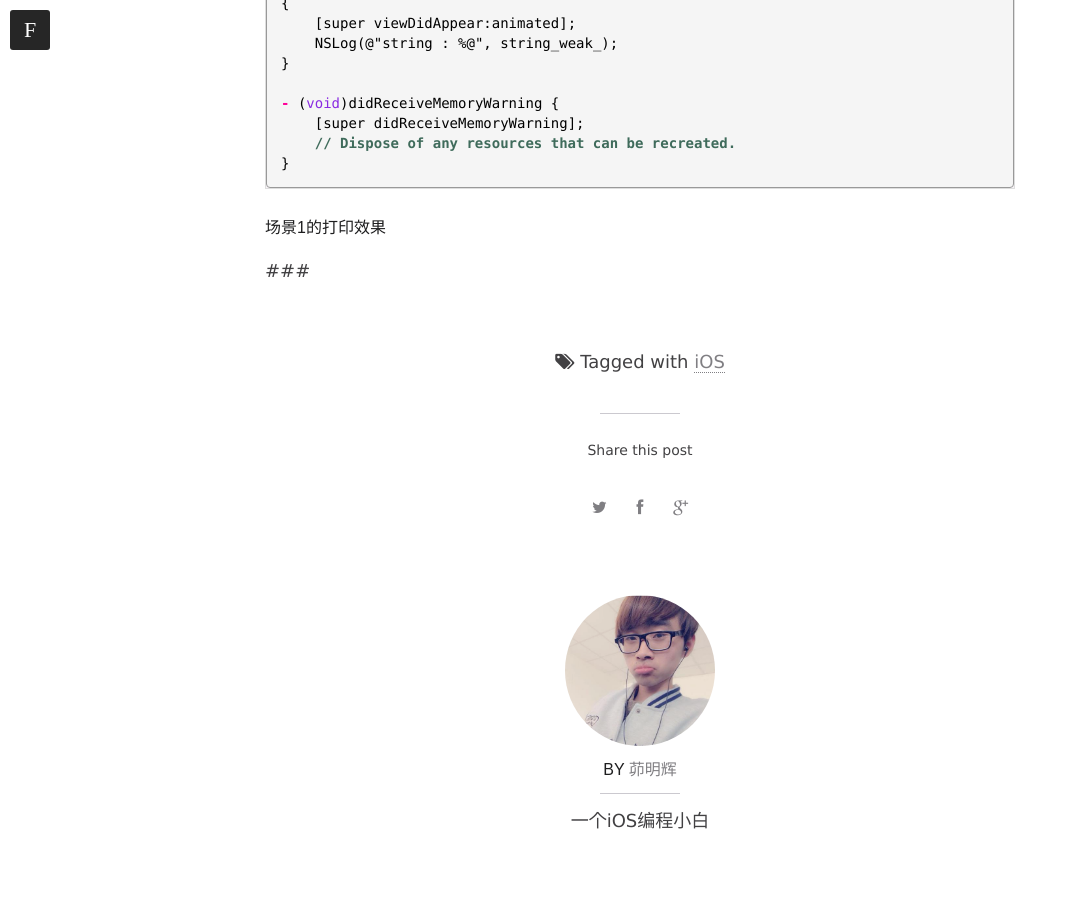
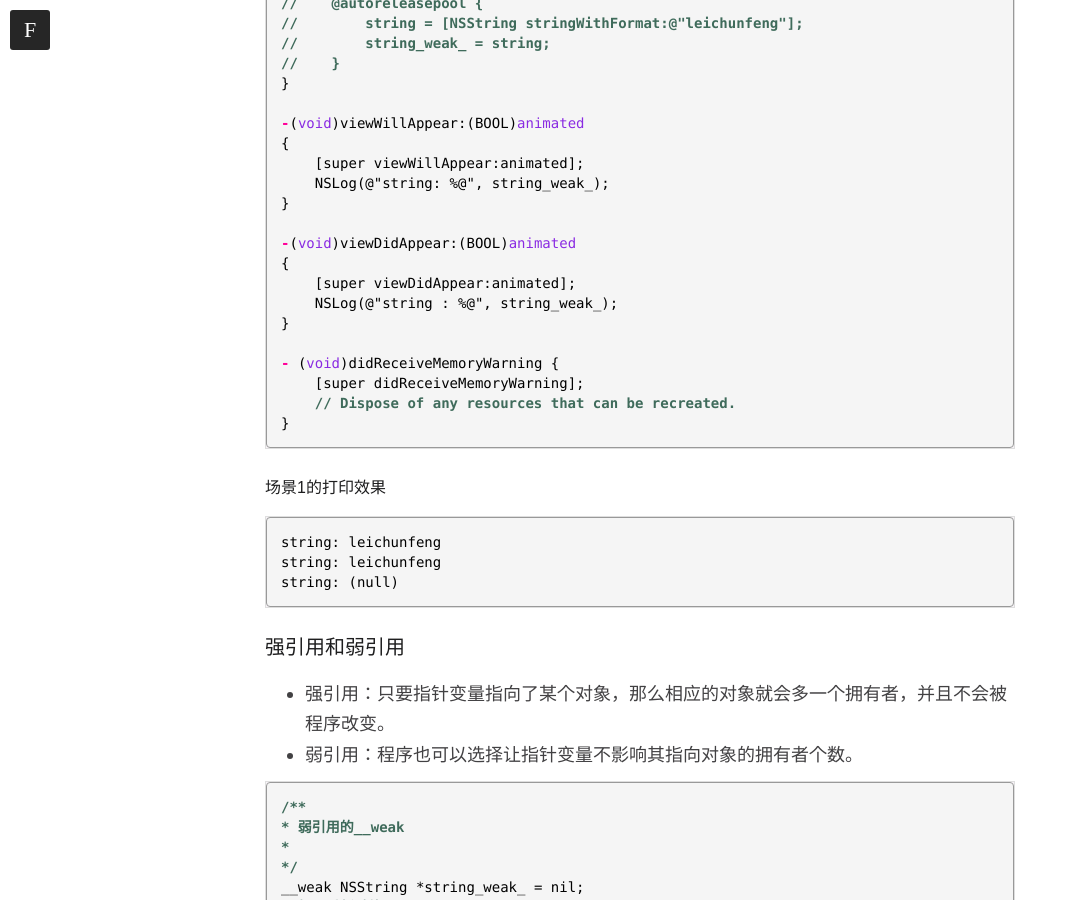
Before and after one commit to maominghui/maominghui.github.io, a Jekyll site: the page built from _posts/2015-08-12-Objective-C Autorelease Pool及强引用和弱引用.md, in a window 1280 px wide and 900 px high, scrolled down 1504 px. Shown: the whole window, without its empty margins (0-1068 px from the left). Built offline with Jekyll 4.4.1, drawn with Linux system fonts in a browser that asks for light colours; some web fonts are replaced; comment, search, counter and statistics services are not loaded; some of the changed text lies outside the part shown.

Commit message:
Update 2015-08-12-Objective-C Autorelease Pool及强引用和弱引用.md

```diff
--- a/_posts/2015-08-12-Objective-C Autorelease Pool及强引用和弱引用.md
+++ b/_posts/2015-08-12-Objective-C Autorelease Pool及强引用和弱引用.md
@@ -31,6 +31,19 @@ __weak NSString *string_weak_ = nil;
     string_weak_ = string;
     NSLog(@"string: %@", string_weak_);
     // Do any additional setup after loading the view, typically from a nib.
+
+    // 场景 2
+//    @autoreleasepool {
+//        NSString *string = [NSString stringWithFormat:@"leichunfeng"];
+//        string_weak_ = string;
+//    }
+
+    // 场景 3
+//    NSString *string = nil;
+//    @autoreleasepool {
+//        string = [NSString stringWithFormat:@"leichunfeng"];
+//        string_weak_ = string;
+//    }
 }
 
 -(void)viewWillAppear:(BOOL)animated
@@ -53,5 +66,39 @@ __weak NSString *string_weak_ = nil;
 
 ####场景1的打印效果
 
+{% highlight Objective-C %}
+string: leichunfeng
+string: leichunfeng
+string: (null)
+{% endhighlight %}
 
-###
+###强引用和弱引用
+* 强引用：只要指针变量指向了某个对象，那么相应的对象就会多一个拥有者，并且不会被程序改变。
+* 弱引用：程序也可以选择让指针变量不影响其指向对象的拥有者个数。
+
+{% highlight Objective-C %}
+
+/**
+* 弱引用的__weak
+*
+*/
+__weak NSString *string_weak_ = nil;
+//如果重新赋值
+NSString *string = [NSString stringWithFormat:@"Maominghui"];
+string_weak_ = string;
+
+//此时的string_weak_会变成Maominghui
+//因为 __weak 变量有一个特性就是它不会影响所指向对象的生命周期
+
+/**
+* 强用的__strong
+*
+*/
+__ strong NSString *string_weak_ = nil;
+//如果重新赋值
+NSString *string = [NSString stringWithFormat:@"Maominghui"];
+string_weak_ = string;
+
+//此时的string_weak_还是nil
+//在 ARC 下 NSString *string 本质上就是 __strong NSString *string
+{% endhighlight %}
```
